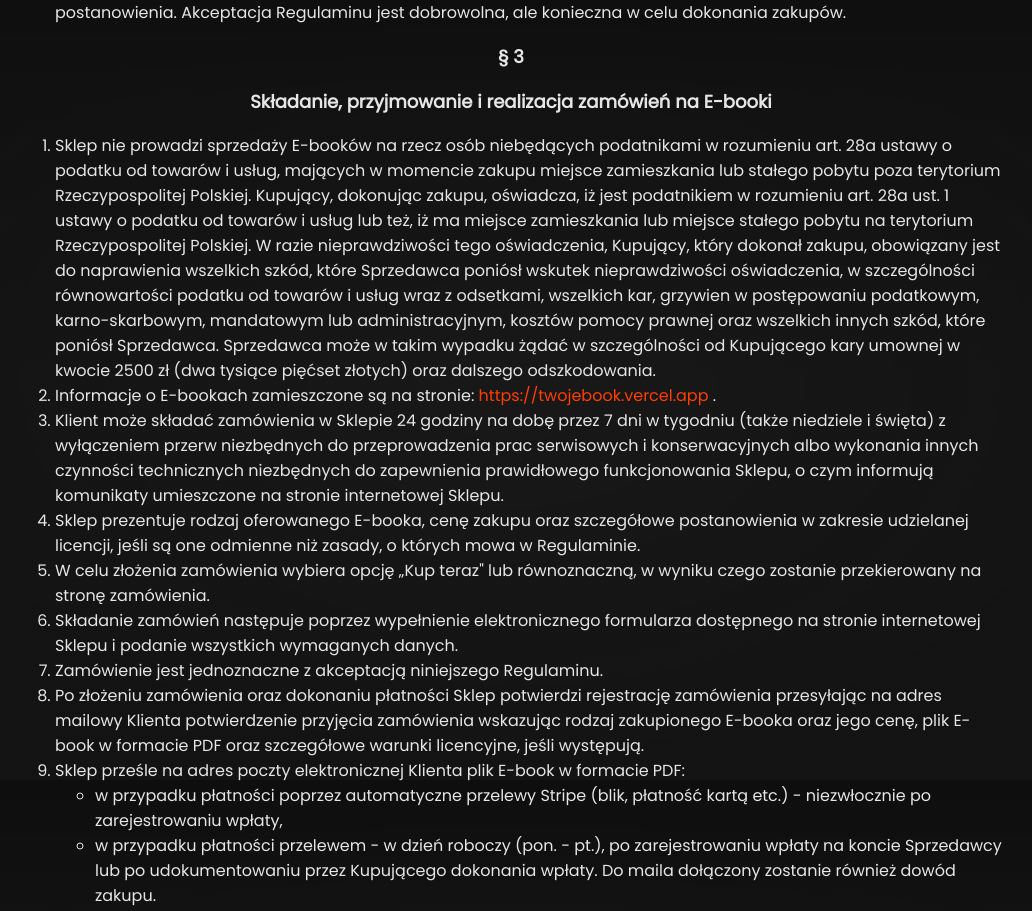
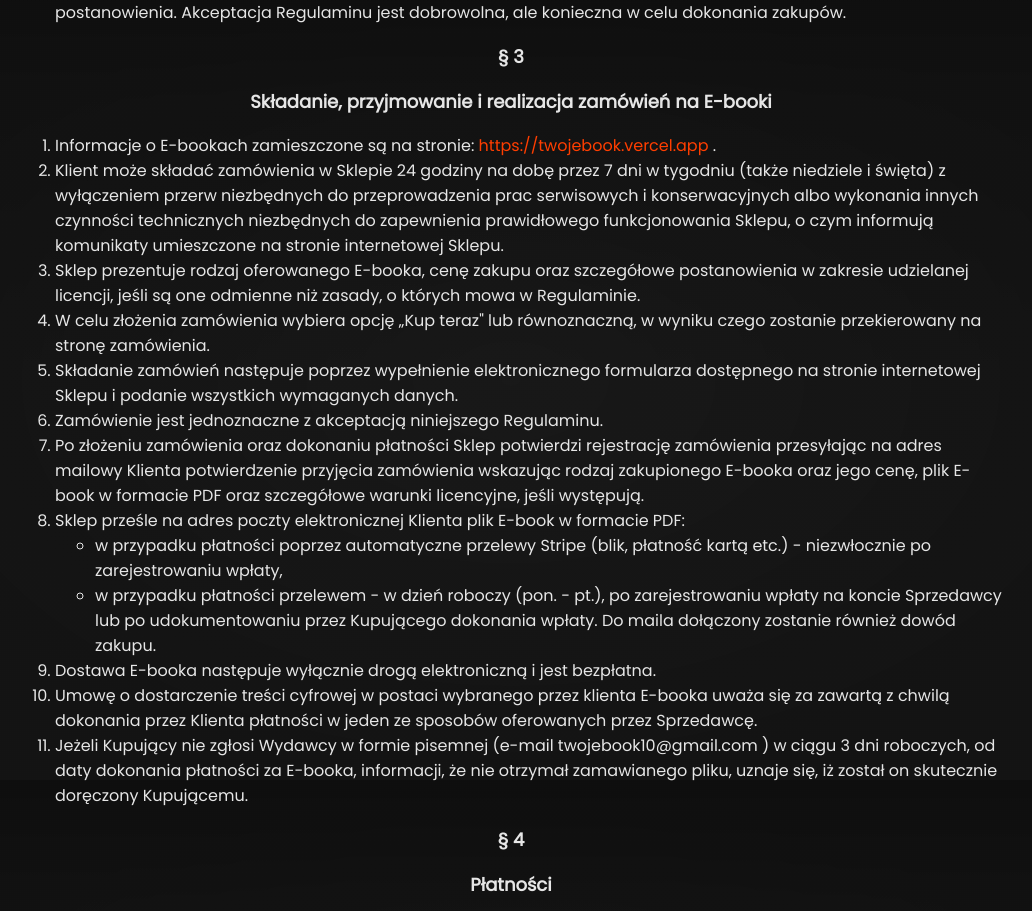
Before and after one commit to KapiSolutions/e-book-store, a SvelteKit app: page /regulamin in a window 1280 px wide. Shown: the part 1620-2531 px from the top of the page, without its empty margins (129-1161 px from the left). Built offline with nearby package versions, Linux system fonts and the light colour scheme; a web font is replaced by a local one.

Commit message:
chore: update legal terms

```diff
--- a/src/routes/regulamin/+page.svelte
+++ b/src/routes/regulamin/+page.svelte
@@ -83,22 +83,6 @@
 		</span>
 
 		<ol>
-			<li>
-				Sklep nie prowadzi sprzedaży E-booków na rzecz osób niebędących podatnikami w rozumieniu
-				art. 28a ustawy o podatku od towarów i usług, mających w momencie zakupu miejsce
-				zamieszkania lub stałego pobytu poza terytorium Rzeczypospolitej Polskiej. Kupujący,
-				dokonując zakupu, oświadcza, iż jest podatnikiem w rozumieniu art. 28a ust. 1 ustawy o
-				podatku od towarów i usług lub też, iż ma miejsce zamieszkania lub miejsce stałego pobytu na
-				terytorium Rzeczypospolitej Polskiej. W razie nieprawdziwości tego oświadczenia, Kupujący,
-				który dokonał zakupu, obowiązany jest do naprawienia wszelkich szkód, które Sprzedawca
-				poniósł wskutek nieprawdziwości oświadczenia, w szczególności równowartości podatku od
-				towarów i usług wraz z odsetkami, wszelkich kar, grzywien w postępowaniu podatkowym,
-				karno-skarbowym, mandatowym lub administracyjnym, kosztów pomocy prawnej oraz wszelkich
-				innych szkód, które poniósł Sprzedawca. Sprzedawca może w takim wypadku żądać w
-				szczególności od Kupującego kary umownej w kwocie 2500 zł (dwa tysiące pięćset złotych) oraz
-				dalszego odszkodowania.
-			</li>
-
 			<li>
 				Informacje o E-bookach zamieszczone są na stronie: <a href="https://twojebook.vercel.app"
 					>https://twojebook.vercel.app</a
@@ -214,8 +198,8 @@
 			</li>
 
 			<li>
-				Faktura VAT wystawiana jest na wyraźne żądanie Klienta złożone w prywatnej wiadomości e-mail:
-				( <a href="mailto:twojebook10@gmail.com">twojebook10@gmail.com</a> )
+				Faktura VAT wystawiana jest na wyraźne żądanie Klienta złożone w prywatnej wiadomości
+				e-mail: ( <a href="mailto:twojebook10@gmail.com">twojebook10@gmail.com</a> )
 			</li>
 
 			<li>
```
